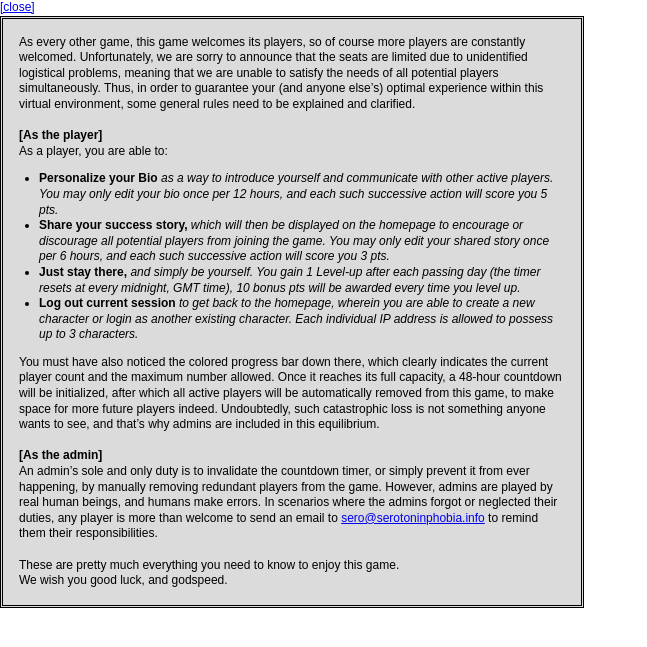
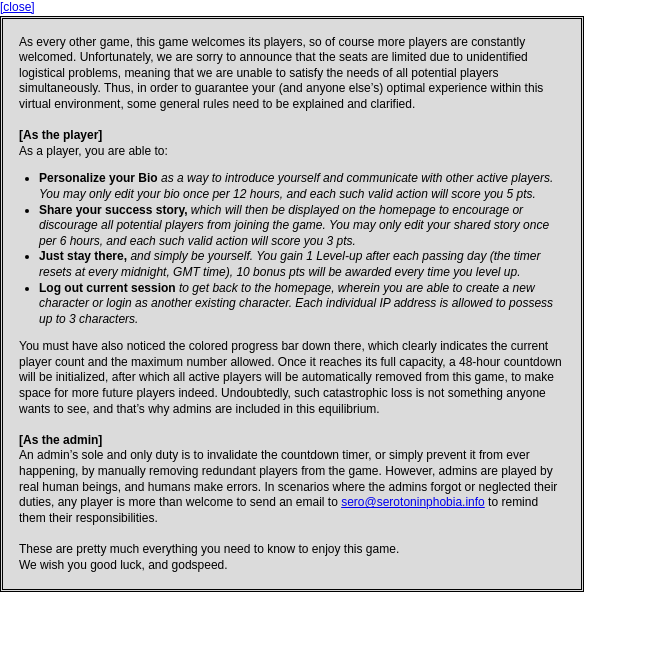
Before and after one commit to houkanshan/LD42, a PHP site: page /rules.php in a window 1280 px wide. Shown: the top 647 px of the page, without its empty margins (0-647 px from the left). Run offline with PHP 8.4, Linux system fonts and the light colour scheme; data comes from the database, SQL or seed files in the repository; style sheets or scripts are compiled from the project's sources.

Commit message:
Typo fix

```diff
--- a/rules.php
+++ b/rules.php
@@ -12,8 +12,8 @@
       <h5>[As the player]</h5>
       <p>As a player, you are able to:</p>
       <ul>
-        <li><strong>Personalize your Bio</strong> as a way to introduce yourself and communicate with other active players. You may only edit your bio once per 12 hours, and each such successive action will score you 5 pts.
-        <li><strong>Share your success story,</strong> which will then be displayed on the homepage to encourage or discourage all potential players from joining the game. You may only edit your shared story once per 6 hours, and each such successive action will score you 3 pts.
+        <li><strong>Personalize your Bio</strong> as a way to introduce yourself and communicate with other active players. You may only edit your bio once per 12 hours, and each such valid action will score you 5 pts.
+        <li><strong>Share your success story,</strong> which will then be displayed on the homepage to encourage or discourage all potential players from joining the game. You may only edit your shared story once per 6 hours, and each such valid action will score you 3 pts.
         <li><strong>Just stay there,</strong> and simply be yourself. You gain 1 Level-up after each passing day (the timer resets at every midnight, GMT time), 10 bonus pts will be awarded every time you level up.
         <li><strong>Log out current session</strong> to get back to the homepage, wherein you are able to create a new character or login as another existing character. Each individual IP address is allowed to possess up to 3 characters.
       </ul>
```
